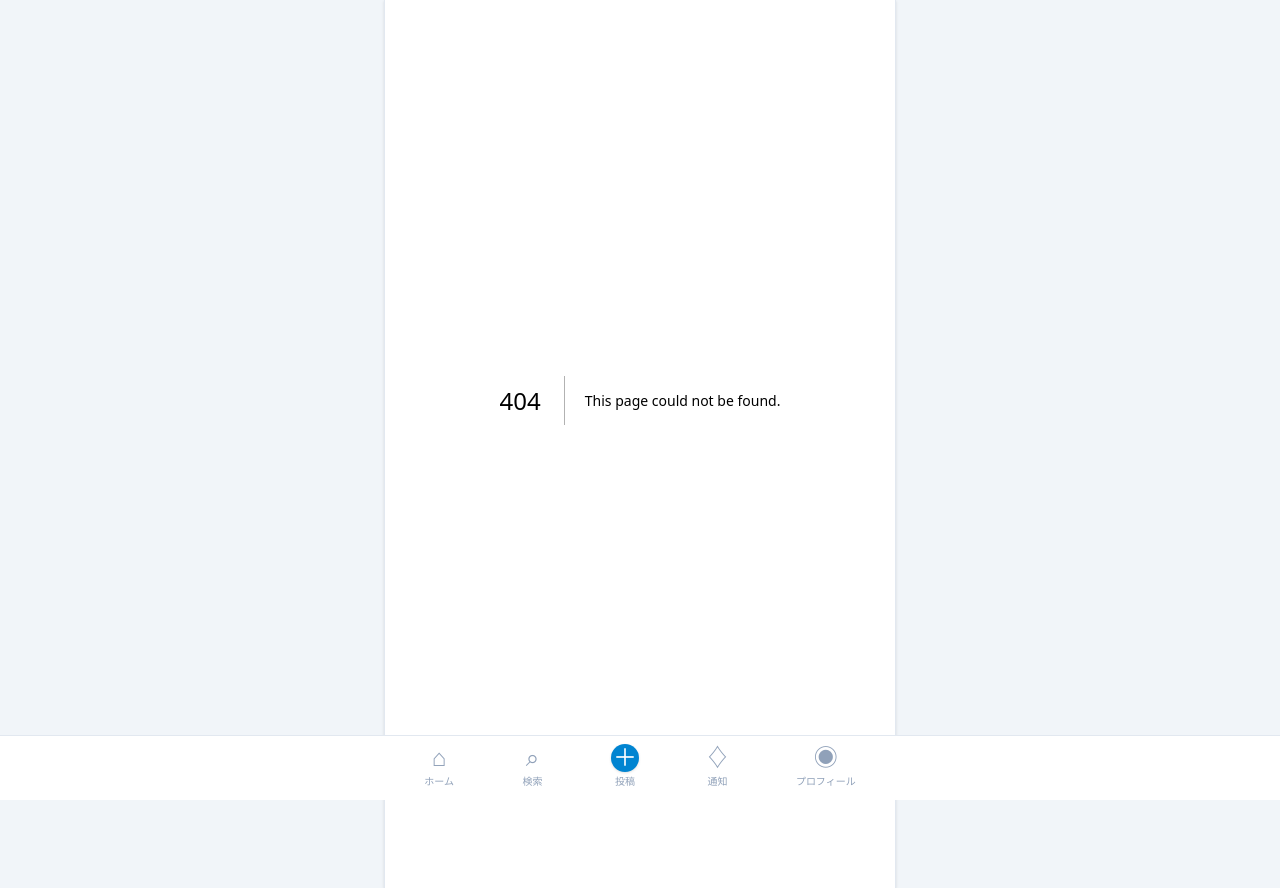
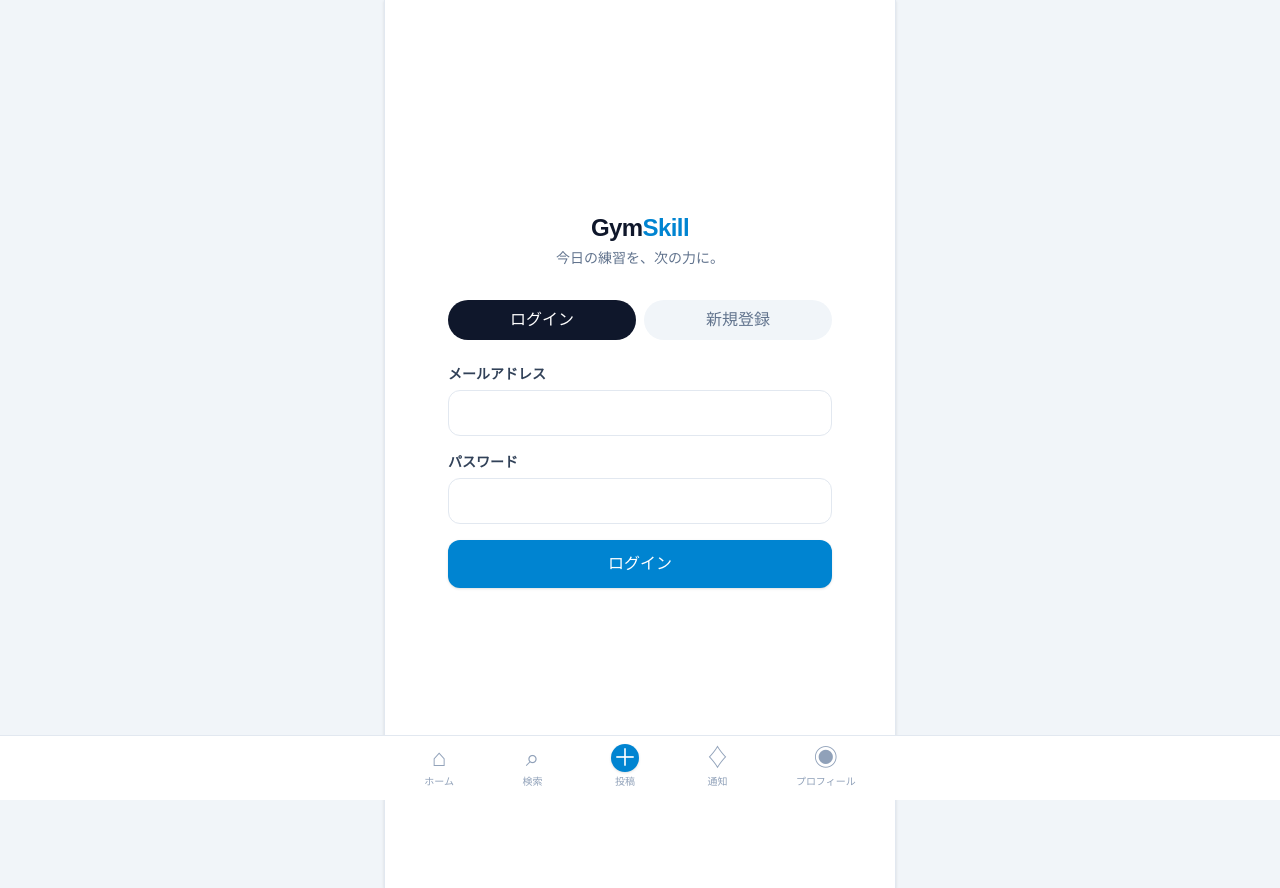
Before and after one commit to oG4BUo/GymSkill, a Next.js app: page /login in a window 1280 px wide. Before the commit this address had no page. Built offline with nearby package versions, Linux system fonts and the light colour scheme.

Commit message:
feat: add Supabase authentication

```diff
--- a/package.json
+++ b/package.json
@@ -9,6 +9,8 @@
     "lint": "eslint"
   },
   "dependencies": {
+    "@supabase/ssr": "^0.12.6",
+    "@supabase/supabase-js": "^2.115.0",
     "next": "16.3.3",
     "react": "19.2.8",
     "react-dom": "19.2.8"
--- /dev/null
+++ b/src/app/login/actions.ts
@@ -0,0 +1,47 @@
+"use server";
+
+import { redirect } from "next/navigation";
+import { createClient } from "@/lib/supabase/server";
+
+/**
+ * このファイルの関数は、すべて「サーバー上」で実行されます（"use server"の宣言）。
+ * つまり、パスワードなどの入力内容は、あなたのブラウザから直接Supabaseに送られるのではなく、
+ * 一度サーバーを経由して安全に処理されます。パスワードをブラウザ側のJavaScriptで
+ * 扱ったり、localStorageに保存したりすることは一切ありません。
+ */
+
+export type AuthActionState = { error: string | null };
+
+export async function signUp(_prevState: AuthActionState, formData: FormData): Promise<AuthActionState> {
+  const email = String(formData.get("email") ?? "");
+  const password = String(formData.get("password") ?? "");
+
+  if (!email || !password) return { error: "メールアドレスとパスワードを入力してください。" };
+
+  const supabase = await createClient();
+  const { error } = await supabase.auth.signUp({ email, password });
+
+  if (error) return { error: error.message };
+
+  redirect("/login?message=confirm-email");
+}
+
+export async function signIn(_prevState: AuthActionState, formData: FormData): Promise<AuthActionState> {
+  const email = String(formData.get("email") ?? "");
+  const password = String(formData.get("password") ?? "");
+
+  if (!email || !password) return { error: "メールアドレスとパスワードを入力してください。" };
+
+  const supabase = await createClient();
+  const { error } = await supabase.auth.signInWithPassword({ email, password });
+
+  if (error) return { error: error.message };
+
+  redirect("/");
+}
+
+export async function signOut() {
+  const supabase = await createClient();
+  await supabase.auth.signOut();
+  redirect("/login");
+}
--- /dev/null
+++ b/src/app/login/page.tsx
@@ -0,0 +1,103 @@
+"use client";
+
+import { Suspense, useActionState, useState } from "react";
+import { useSearchParams } from "next/navigation";
+import { signIn, signUp, type AuthActionState } from "./actions";
+
+const initialState: AuthActionState = { error: null };
+
+function ConfirmEmailMessage() {
+  const searchParams = useSearchParams();
+  if (searchParams.get("message") !== "confirm-email") return null;
+  return (
+    <p className="mb-4 rounded-xl bg-sky-50 px-3 py-2.5 text-sm text-sky-700">
+      確認メールを送信しました。メール内のリンクを開いてから、ログインしてください。
+    </p>
+  );
+}
+
+export default function LoginPage() {
+  const [mode, setMode] = useState<"login" | "signup">("login");
+  const [signInState, signInAction, signInPending] = useActionState(signIn, initialState);
+  const [signUpState, signUpAction, signUpPending] = useActionState(signUp, initialState);
+
+  const state = mode === "login" ? signInState : signUpState;
+  const action = mode === "login" ? signInAction : signUpAction;
+  const pending = mode === "login" ? signInPending : signUpPending;
+
+  return (
+    <div className="flex min-h-screen flex-col items-center justify-center px-6">
+      <div className="w-full max-w-sm">
+        <div className="mb-8 text-center">
+          <p className="text-2xl font-black tracking-tight text-slate-900">
+            Gym<span className="text-sky-600">Skill</span>
+          </p>
+          <p className="mt-1 text-sm text-slate-500">今日の練習を、次の力に。</p>
+        </div>
+
+        <div className="mb-6 flex gap-2">
+          <button
+            type="button"
+            onClick={() => setMode("login")}
+            className={
+              mode === "login"
+                ? "flex-1 rounded-full bg-slate-900 px-4 py-2 text-sm font-bold text-white"
+                : "flex-1 rounded-full bg-slate-100 px-4 py-2 text-sm font-bold text-slate-500"
+            }
+          >
+            ログイン
+          </button>
+          <button
+            type="button"
+            onClick={() => setMode("signup")}
+            className={
+              mode === "signup"
+                ? "flex-1 rounded-full bg-slate-900 px-4 py-2 text-sm font-bold text-white"
+                : "flex-1 rounded-full bg-slate-100 px-4 py-2 text-sm font-bold text-slate-500"
+            }
+          >
+            新規登録
+          </button>
+        </div>
+
+        <Suspense fallback={null}>
+          <ConfirmEmailMessage />
+        </Suspense>
+
+        <form action={action} className="space-y-4">
+          <label className="block">
+            <span className="mb-1.5 block text-sm font-bold text-slate-700">メールアドレス</span>
+            <input
+              type="email"
+              name="email"
+              required
+              autoComplete="email"
+              className="w-full rounded-xl border border-slate-200 bg-white px-3 py-2.5 text-sm outline-none focus:border-sky-500"
+            />
+          </label>
+          <label className="block">
+            <span className="mb-1.5 block text-sm font-bold text-slate-700">パスワード</span>
+            <input
+              type="password"
+              name="password"
+              required
+              minLength={6}
+              autoComplete={mode === "login" ? "current-password" : "new-password"}
+              className="w-full rounded-xl border border-slate-200 bg-white px-3 py-2.5 text-sm outline-none focus:border-sky-500"
+            />
+          </label>
+
+          {state.error && <p className="rounded-xl bg-rose-50 px-3 py-2 text-sm text-rose-600">{state.error}</p>}
+
+          <button
+            type="submit"
+            disabled={pending}
+            className="w-full rounded-xl bg-sky-600 py-3 font-bold text-white shadow-sm disabled:opacity-50"
+          >
+            {pending ? "処理中…" : mode === "login" ? "ログイン" : "新規登録する"}
+          </button>
+        </form>
+      </div>
+    </div>
+  );
+}
--- /dev/null
+++ b/src/lib/supabase/client.ts
@@ -0,0 +1,13 @@
+import { createBrowserClient } from "@supabase/ssr";
+
+/**
+ * ブラウザ側（"use client" のコンポーネント）から使うSupabaseクライアント。
+ * ここで使うキーは「anon key（匿名キー）」で、これは公開されても問題ない設計のキーです。
+ * 秘密鍵（service_role key）は絶対にここでは使いません。
+ */
+export function createClient() {
+  return createBrowserClient(
+    process.env.NEXT_PUBLIC_SUPABASE_URL!,
+    process.env.NEXT_PUBLIC_SUPABASE_ANON_KEY!,
+  );
+}
--- /dev/null
+++ b/src/lib/supabase/server.ts
@@ -0,0 +1,31 @@
+import { createServerClient } from "@supabase/ssr";
+import { cookies } from "next/headers";
+
+/**
+ * サーバー側（Server Components、Server Actions、middleware）から使うSupabaseクライアント。
+ * ログイン状態は「Cookie」という仕組みでブラウザとサーバーの間でやり取りされます。
+ * このファイルは、そのCookieを安全に読み書きするための橋渡し役です。
+ */
+export async function createClient() {
+  const cookieStore = await cookies();
+
+  return createServerClient(
+    process.env.NEXT_PUBLIC_SUPABASE_URL!,
+    process.env.NEXT_PUBLIC_SUPABASE_ANON_KEY!,
+    {
+      cookies: {
+        getAll() {
+          return cookieStore.getAll();
+        },
+        setAll(cookiesToSet) {
+          try {
+            cookiesToSet.forEach(({ name, value, options }) => cookieStore.set(name, value, options));
+          } catch {
+            // Server Componentから呼ばれた場合、Cookieの書き込みはできません（読み取り専用）。
+            // これは想定内のエラーなので無視します。実際の書き込みはmiddlewareが行います。
+          }
+        },
+      },
+    },
+  );
+}
--- /dev/null
+++ b/src/proxy.ts
@@ -0,0 +1,60 @@
+import { createServerClient } from "@supabase/ssr";
+import { NextResponse, type NextRequest } from "next/server";
+
+/**
+ * すべてのページ表示の直前に実行される「門番」です。
+ * 1. ログイン状態（Cookie）が古くなっていないか確認・更新する
+ * 2. ログインしていない人が /login 以外のページを開こうとしたら、/login へ誘導する
+ */
+export async function proxy(request: NextRequest) {
+  let response = NextResponse.next({ request });
+
+  const supabase = createServerClient(
+    process.env.NEXT_PUBLIC_SUPABASE_URL!,
+    process.env.NEXT_PUBLIC_SUPABASE_ANON_KEY!,
+    {
+      cookies: {
+        getAll() {
+          return request.cookies.getAll();
+        },
+        setAll(cookiesToSet) {
+          cookiesToSet.forEach(({ name, value }) => request.cookies.set(name, value));
+          response = NextResponse.next({ request });
+          cookiesToSet.forEach(({ name, value, options }) => response.cookies.set(name, value, options));
+        },
+      },
+    },
+  );
+
+  // 今ログインしている人がいるか確認する
+  const { data: { user } } = await supabase.auth.getUser();
+
+  const isLoginPage = request.nextUrl.pathname.startsWith("/login");
+
+  // ログインしていないのに、ログイン画面以外を開こうとした場合 → /login へ誘導
+  if (!user && !isLoginPage) {
+    const url = request.nextUrl.clone();
+    url.pathname = "/login";
+    return NextResponse.redirect(url);
+  }
+
+  // すでにログイン済みの人が /login を開こうとした場合 → ホームへ誘導
+  if (user && isLoginPage) {
+    const url = request.nextUrl.clone();
+    url.pathname = "/";
+    return NextResponse.redirect(url);
+  }
+
+  return response;
+}
+
+export const config = {
+  matcher: [
+    /*
+     * 以下を除く、すべてのパスでこの門番を動かします。
+     * - _next/static, _next/image（Next.jsの内部ファイル）
+     * - favicon.ico、画像ファイルなど
+     */
+    "/((?!_next/static|_next/image|favicon.ico|.*\\.(?:svg|png|jpg|jpeg|gif|webp)$).*)",
+  ],
+};
```
Also changed, not shown: 1 other file (tests, documents, lock files or other folders).
